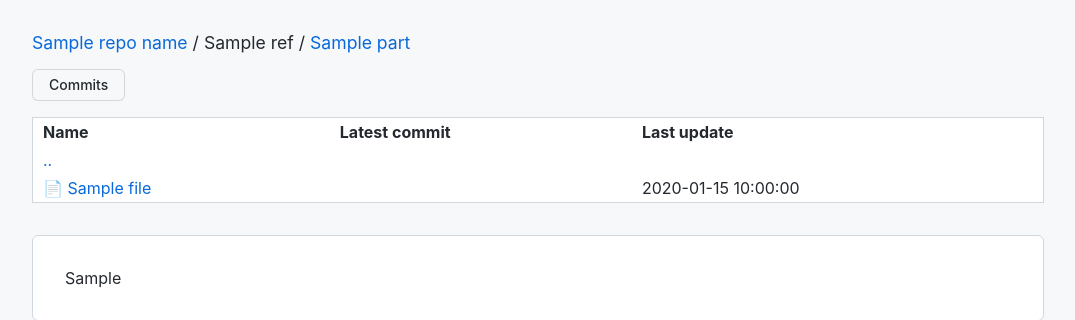
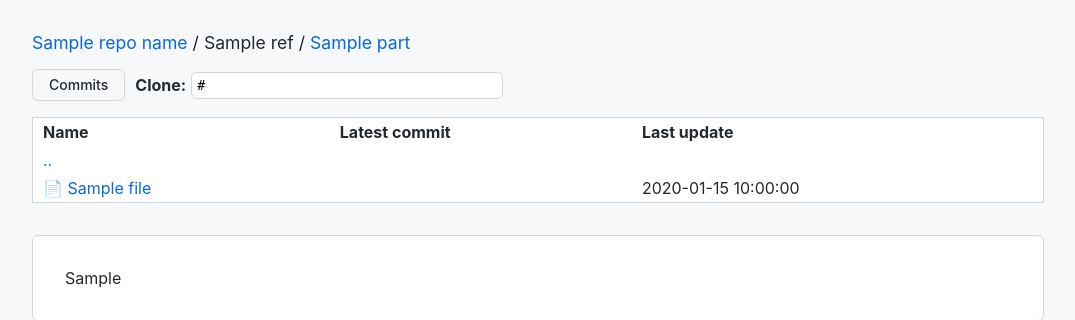
Before and after one commit to MetroWind/baregit, a Flask app: template templates/tree.html in a window 1280 px wide. Shown: the part 56-376 px from the top of the page, without its empty margins (102-1177 px from the left). Run offline with Flask 3, Linux system fonts and the light colour scheme; the template is opened without the code that fills it: most values are stand-ins (such as "Sample title", 1, 10 or a date in 2020); parts of the project's set-up code (start-up, migrations or seed data) failed here and were passed over; some libraries are stand-ins or nearby versions.

Commit message:
feat: Add git clone URL to repository view

```diff
--- a/src/app.py
+++ b/src/app.py
@@ -232,13 +232,16 @@ def viewTree(repo_name, ref_path):
                 pass
             break
 
+    clone_url = url_for('gitSmartHttp', repo_name=repo_name, subpath='', _external=True).rstrip('/')
+
     return render_template('tree.html',
                            repo_name=repo_name,
                            ref=ref,
                            path=path,
                            files=files,
                            path_parts=path_parts,
-                           readme_html=readme_html)
+                           readme_html=readme_html,
+                           clone_url=clone_url)
 
 @app.route('/<repo_name>/blob/<path:ref_path>')
 def viewBlob(repo_name, ref_path):
--- a/templates/tree.html
+++ b/templates/tree.html
@@ -12,8 +12,13 @@
         {% endfor %}
     </div>
 
-    <div class="repo-nav" style="margin-bottom: 1rem;">
+    <div class="repo-nav" style="margin-bottom: 1rem; display: flex; align-items: center; gap: 10px;">
         <a href="{{ url_for('viewCommits', repo_name=repo_name, ref=ref) }}" class="btn">Commits</a>
+        <div style="display: flex; align-items: center; gap: 5px;">
+            <strong>Clone:</strong>
+            <input type="text" value="{{ clone_url }}" readonly onclick="this.select()"
+                   style="padding: 5px; border: 1px solid #d0d7de; border-radius: 6px; font-family: monospace; width: 300px;">
+        </div>
     </div>
 
     <table class="file-tree">
```
